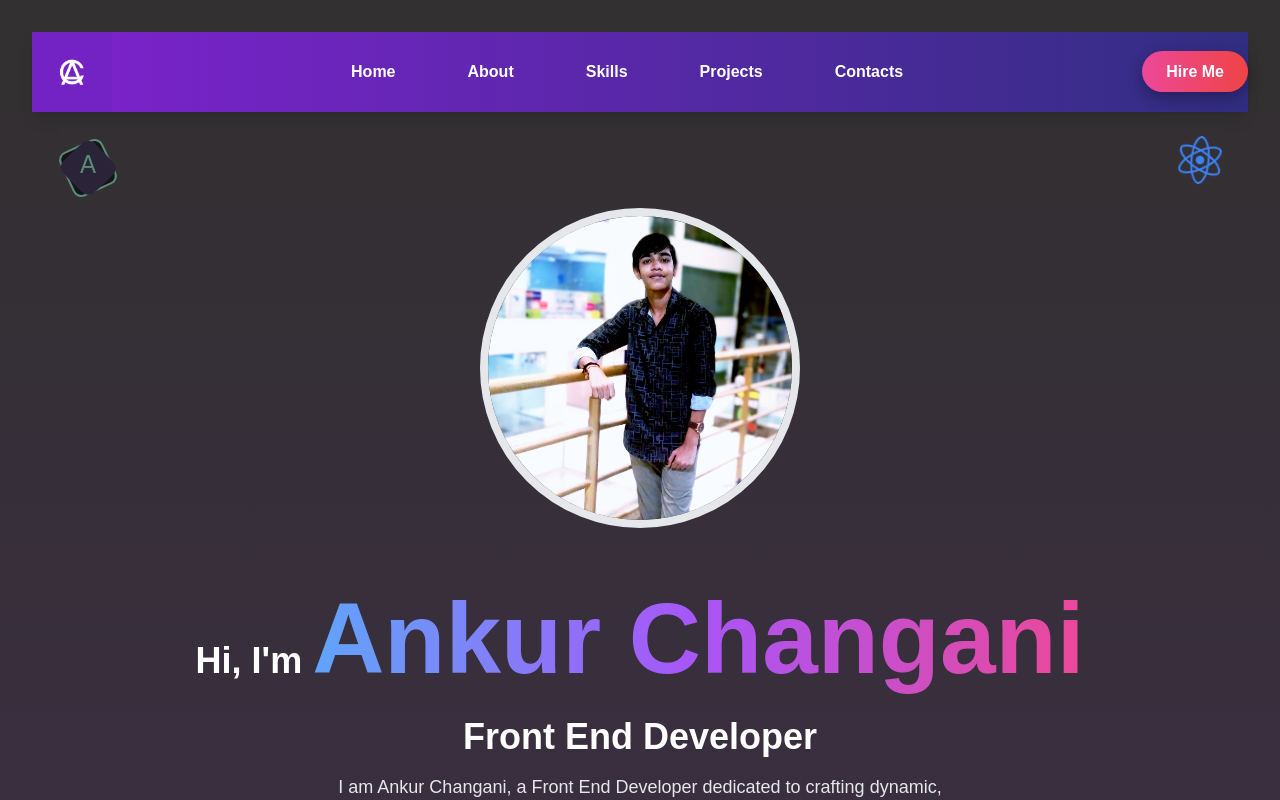
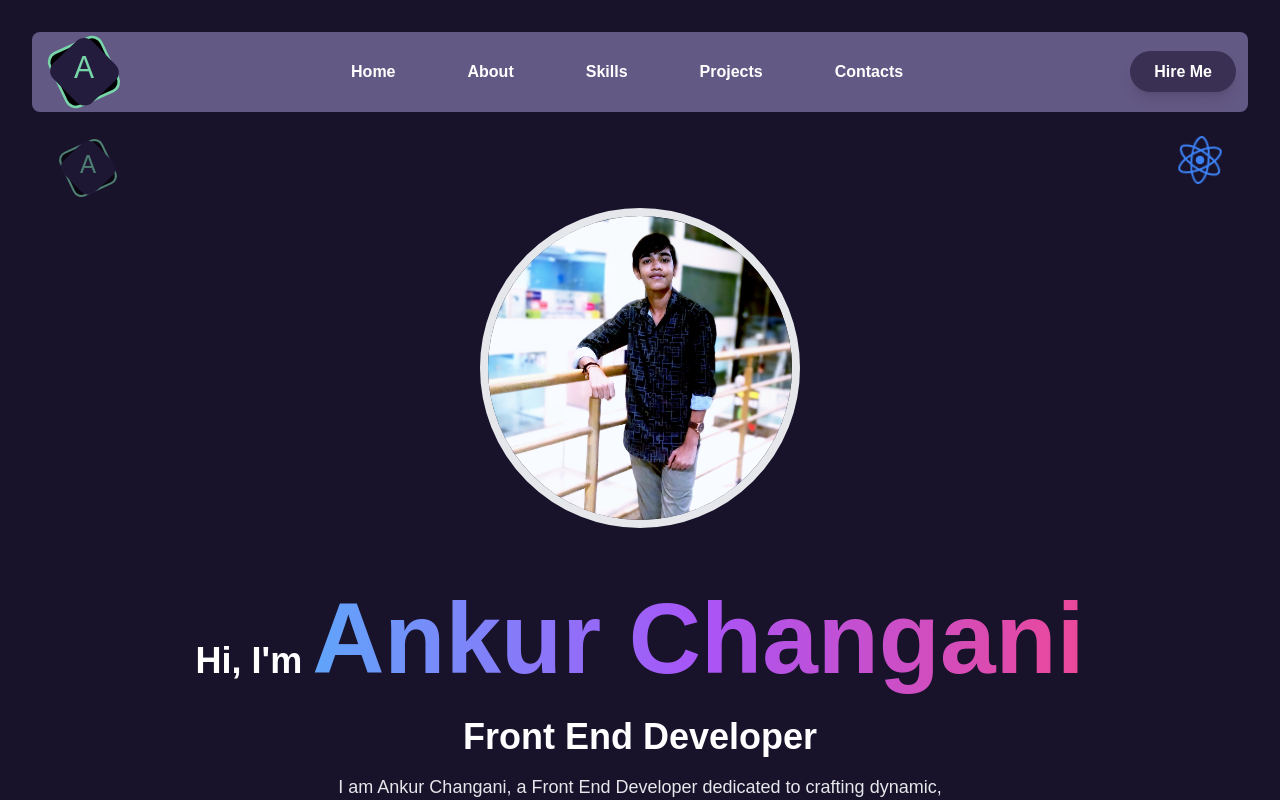
Before and after one commit to ankurchangani/AnkurChanganiPortfolio, a React (Vite) app: page / in a window 1280 px wide. Shown: the top 800 px of the page. Built offline with nearby package versions, Linux system fonts and the light colour scheme.

Commit message:
portfolio

```diff
--- a/src/components/Header/Header.jsx
+++ b/src/components/Header/Header.jsx
@@ -1,5 +1,5 @@
 import React, { useState } from "react";
-import Logo from '../../assets/images/logo/Logo.png'
+import Logo from '../../assets/images/home/Ac.svg'
 
 const Header = () => {
   const [isMobileMenuOpen, setIsMobileMenuOpen] = useState(false);
@@ -9,16 +9,11 @@ const Header = () => {
   };
 
   return (
-    <header className="bg-gradient-to-r from-purple-700 to-indigo-900 shadow-lg dark:bg-gray-800 w-full">
+    <header className="bg-gradient-to-r bg-[#635985] w-full px-3 rounded-lg">
       <div className="container mx-auto">
         <nav className="flex justify-between items-center">
           {/* Logo */}
           <div
-            style={{
-              WebkitBackgroundClip: "text",
-              WebkitTextFillColor: "transparent",
-              animation: "gradientAnimation 3s ease infinite",
-            }}
           >
            <img src = {Logo} alt="logo" className="w-20 h-20" />
           </div>
@@ -45,16 +40,11 @@ const Header = () => {
           <div className="hidden md:block ml-auto">
             <a
               href="#hire-me"
-              className="relative px-6 py-3 text-white font-semibold bg-gradient-to-r from-pink-500 to-red-500 rounded-full shadow-lg transition duration-300 transform hover:scale-110 active:scale-95"
-              style={{
-                borderRadius: "50px",
-                boxShadow: "0px 6px 15px rgba(0, 0, 0, 0.3)",
-              }}
+              className="relative px-6 py-3 text-white font-semibold bg-gradient-to-r bg-[#393053] rounded-full shadow-lg transition duration-300 transform hover:scale-110 active:scale-95"
             >
               Hire Me
             </a>
           </div>
-
           {/* Mobile Menu Button */}
           <button
             onClick={toggleMobileMenu}
--- a/src/components/Home/Home.jsx
+++ b/src/components/Home/Home.jsx
@@ -33,10 +33,6 @@ const Home = () => {
         className="absolute bottom-4 left-4 sm:bottom-6 sm:left-6 text-yellow-500 text-5xl sm:text-6xl md:text-7xl animate-bounce"
       />
 
-      {/* HTML Icon - Centered at the Bottom */}
-      <FaHtml5
-        className="absolute bottom-4 left-1/2 transform -translate-x-1/2 text-orange-500 text-5xl sm:text-6xl md:text-7xl animate-pulse"
-      />
 
       {/* CSS Icon - Bottom Right */}
       <FaCss3Alt
--- a/src/components/Porjects/Porjects.jsx
+++ b/src/components/Porjects/Porjects.jsx
@@ -41,7 +41,7 @@ const Projects = () => {
           {projects.map((project, index) => (
             <div
               key={index}
-              className="bg-gradient-to-br from-purple-700 via-blue-700 to-gray-800 shadow-2xl rounded-3xl overflow-hidden transform transition-all duration-500 hover:scale-105 hover:shadow-2xl border border-gray-700 p-6 w-full"
+              className="bg-gradient-to-br bg-[#443C68] to-gray-800 shadow-2xl rounded-3xl overflow-hidden transform transition-all duration-500 hover:scale-105 hover:shadow-2xl border border-gray-700 p-6 w-full"
             >
               <div className="text-center">
                 <img src={project.image} alt={project.title} className="object-cover w-full h-48 rounded-lg mb-4" />
--- a/src/components/contacts/contacts.jsx
+++ b/src/components/contacts/contacts.jsx
@@ -40,19 +40,21 @@ const Contacts = () => {
 
                 {/* Contact Form */}
                 <div className='flex justify-center items-center mt-16'>
-                    <div className="w-full md:w-3/4 lg:w-1/2 bg-gradient-to-r from-purple-700 via-indigo-800 to-blue-700 p-8 rounded-lg shadow-lg">
+                    <div className="w-full md:w-3/4 lg:w-1/2 bg-gradient-to-r bg-[#443C68] p-8 rounded-lg shadow-lg">
                         <form className="flex flex-col w-full">
                             <label className="text-white text-lg font-medium">Name</label>
-                            <input type="text" className="w-full p-3 mt-2 mb-4 rounded bg-gradient-to-r from-purple-500 via-indigo-600 text-white border border-gray-600 focus:outline-none focus:ring-2 focus:ring-blue-400" />
+
+                            <input type="text" className="w-full p-3 mt-2 mb-4 rounded bg-[#393053]  text-white border border-gray-600 focus:outline-none" />
 
                             <label className="text-white text-lg font-medium">Email</label>
-                            <input type="email" className="w-full p-3 mt-2 mb-4 rounded bg-gradient-to-r from-purple-500 via-indigo-600 text-white border border-gray-600 focus:outline-none focus:ring-2 focus:ring-blue-400" />
+
+                            <input type="email" className="w-full p-3 mt-2 mb-4 rounded bg-[#393053]  text-white border border-gray-600 focus:outline-none " />
 
                             <label className="text-white text-lg font-medium">Subject</label>
-                            <input type="text" className="w-full p-3 mt-2 mb-4 rounded bg-gradient-to-r from-purple-500 via-indigo-600 text-white border border-gray-600 focus:outline-none focus:ring-2 focus:ring-blue-400" />
+                            <input type="text" className="w-full p-3 mt-2 mb-4 rounded bg-[#393053]  text-white border border-gray-600 focus:outline-none" />
 
                             <label className="text-white text-lg font-medium">Message</label>
-                            <textarea className="w-full p-3 mt-2 mb-4 rounded bg-gradient-to-r from-purple-500 via-indigo-600 text-white border border-gray-600 focus:outline-none focus:ring-2 focus:ring-blue-400" rows="4"></textarea>
+                            <textarea className="w-full p-3 mt-2 mb-4 rounded bg-[#393053]  text-white border border-gray-600 focus:outline-none" rows="4"></textarea>
 
                             <button className="w-full bg-blue-500 text-white py-3 rounded-lg shadow-md hover:bg-blue-600 transition-all duration-300">
                                 Send Message
--- a/src/index.css
+++ b/src/index.css
@@ -11,7 +11,7 @@
 body {
   @apply text-black dark:text-white transition-colors duration-300;
   font-family: 'Arial', sans-serif;
-  background-image: linear-gradient(0deg, #612691 3%, #323030 100%);
+  background-color: #18122B;
 
 }
 
```
